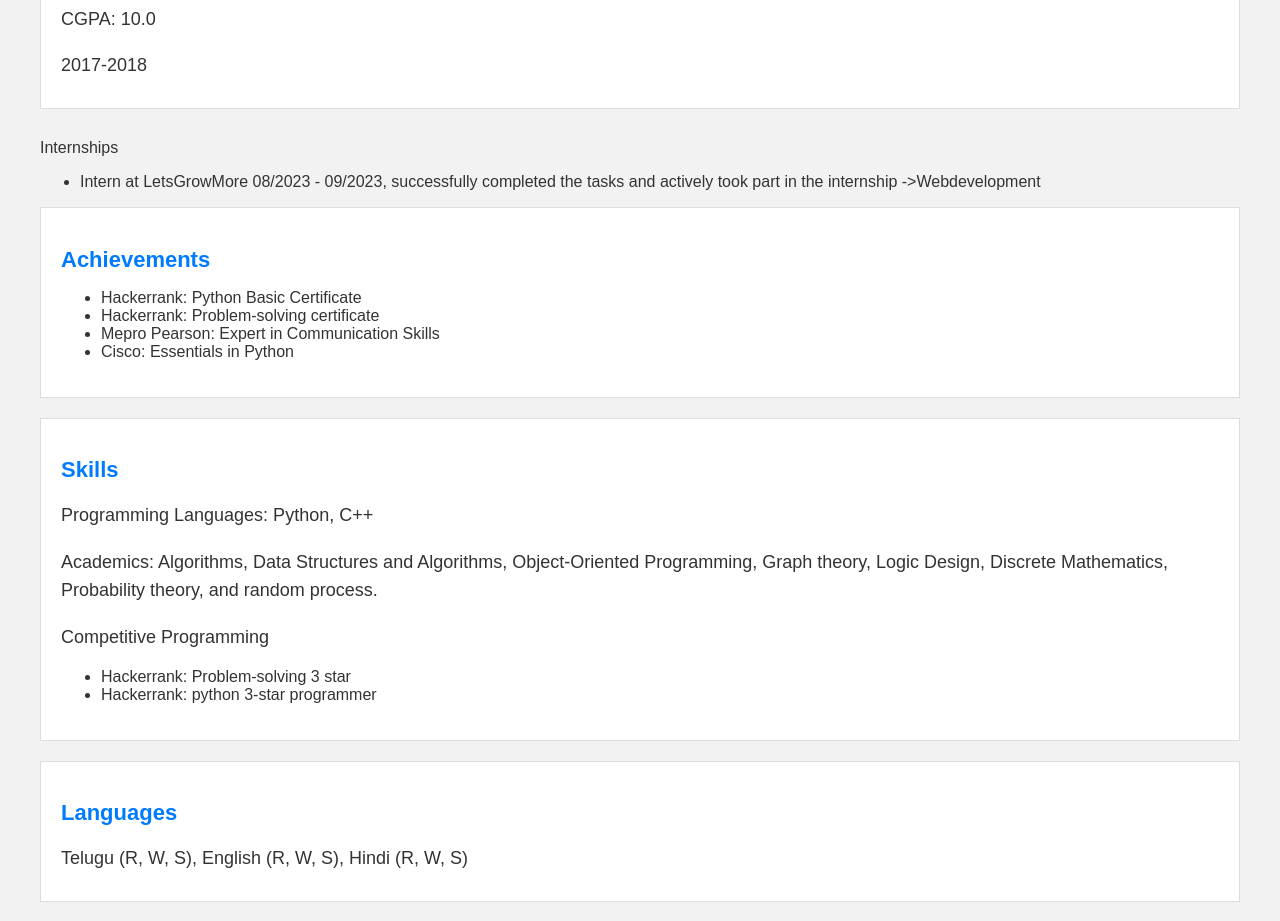
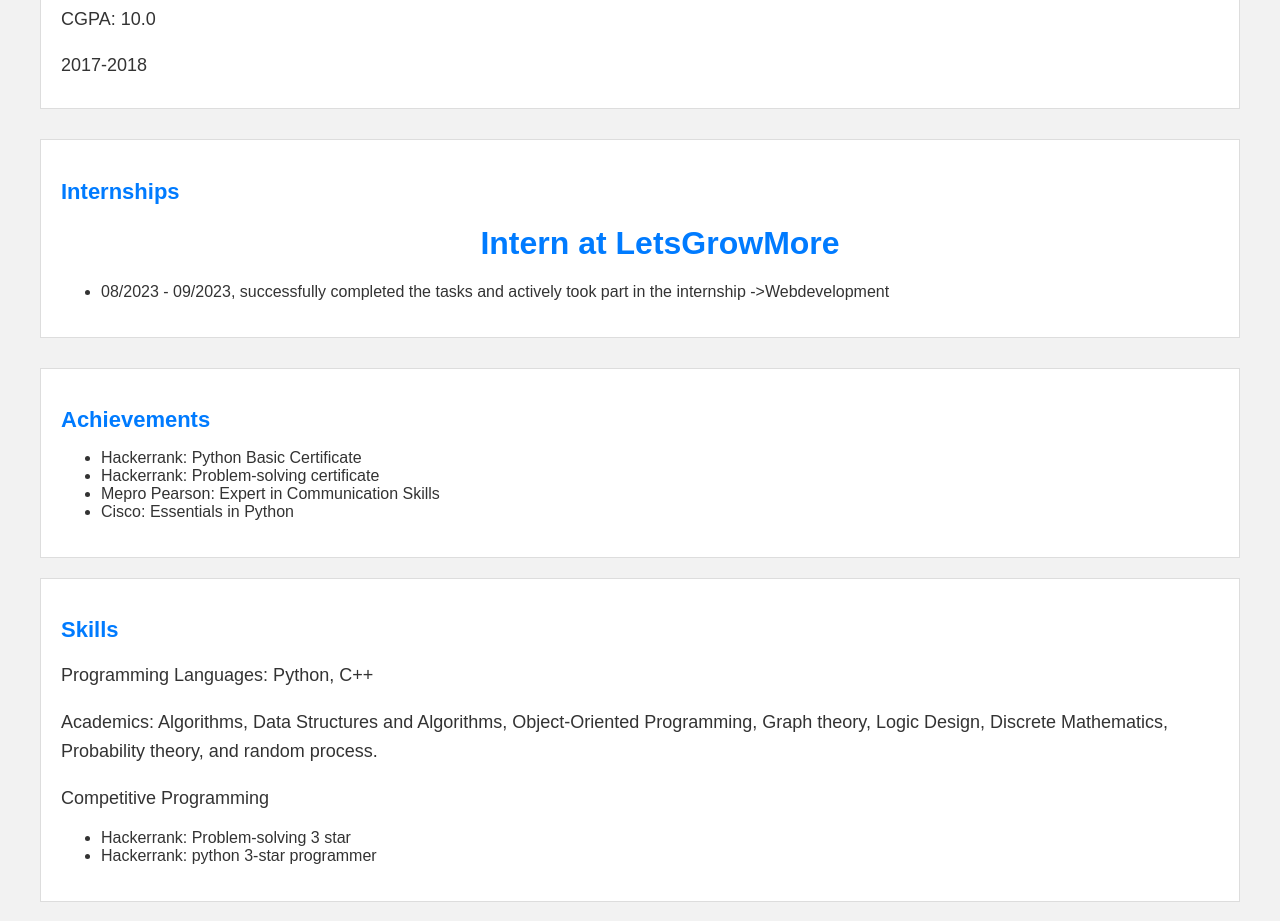
Before and after one commit to Ashiqpydala/Resume, a plain HTML site: page index.html in a window 1280 px wide. Shown: the part 1260-2181 px from the top of the page. Drawn offline with Linux system fonts and the light colour scheme.

Commit message:
Update index.html

```diff
--- a/index.html
+++ b/index.html
@@ -105,12 +105,13 @@
         <p>CGPA: 10.0</p>
         <p>2017-2018</p>
     </div>
-    <div class="internship section>
+    <div class="section">
         <h2>
         Internships
         </h2>
         <ul>
-        <li>Intern at LetsGrowMore
+        <h1>Intern at LetsGrowMore</h1>
+            <li>
     08/2023 - 09/2023,
     successfully completed the tasks and actively took part in the internship
     ->Webdevelopment </li>
```
